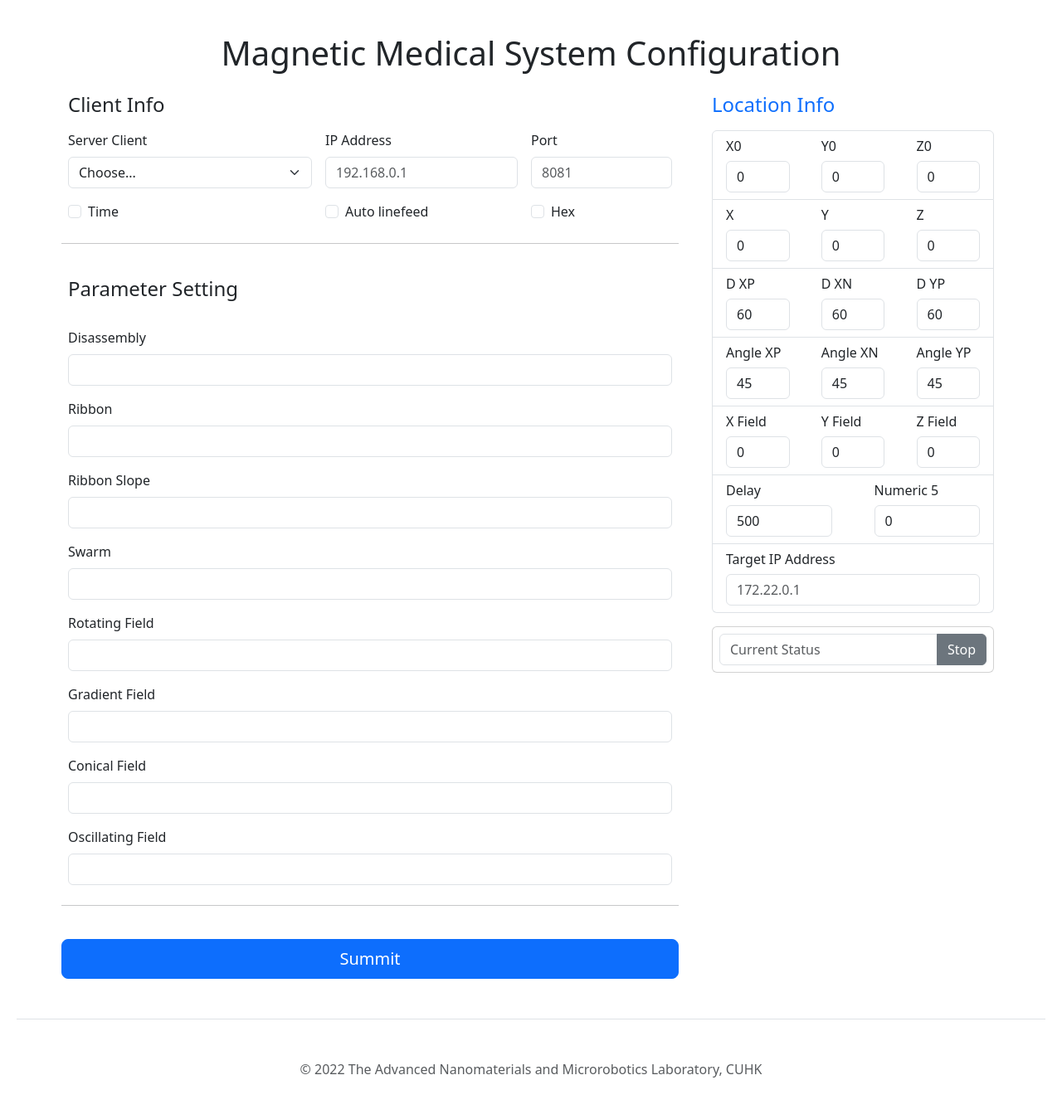
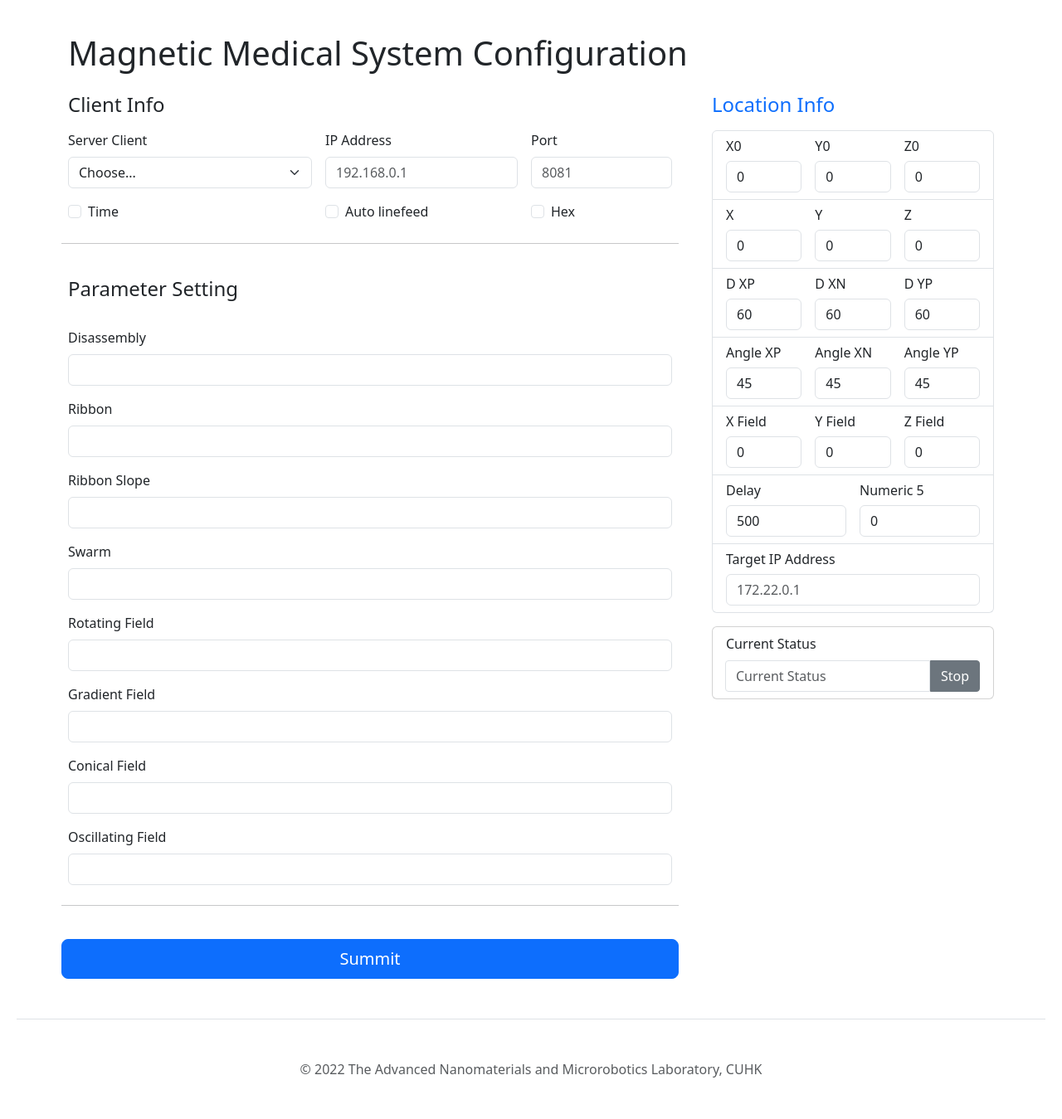
Before and after one commit to norbread2003/magneticMedicalSystem, a Flask app: page /configuration in a window 1280 px wide. Shown: the part 56-1405 px from the top of the page at 83% size. Run offline with Flask 2, Linux system fonts and the light colour scheme; some libraries are stand-ins or nearby versions.

Commit message:
Update Page Design.

```diff
--- a/app.py
+++ b/app.py
@@ -18,6 +18,16 @@ def home():
     )
 
 
+@app.route('/data')
+def data():
+    """Renders the about page."""
+    return render_template(
+        'data.html',
+        title='Real-time Data',
+        year=datetime.now().year
+    )
+
+
 @app.route('/configuration')
 def configuration():
     """Renders the about page."""
--- a/requirements.txt
+++ b/requirements.txt
@@ -1 +1,2 @@
 Flask>=1.1
+bootstrap-flask~=2.0
--- a/templates/configuration.html
+++ b/templates/configuration.html
@@ -1,7 +1,7 @@
 {% extends 'layout.html' %}
 
 {% block content %}
-    <div class="py-3 text-center">
+    <div class="py-3">
         <h1>Magnetic Medical System Configuration</h1>
     </div>
     <div class="row g-5">
@@ -10,8 +10,8 @@
                 <span class="text-primary">Location Info</span>
             </h4>
             <ul class="list-group mb-3">
-                <li class="list-group-item d-flex justify-content-between lh-sm">
-                    <div class="col-sm-3">
+                <li class="list-group-item d-flex justify-content-between lh-sm" style="padding: 0.5rem 0 0.5rem 1rem">
+                    <div class="col-sm-4" style="padding-right: 1rem">
                         <label for="location_x0" class="form-label">X0</label>
                         <input type="text" class="form-control" id="location_x0" placeholder="" value="0" required>
                         <div class="invalid-feedback">
@@ -19,7 +19,7 @@
                         </div>
                     </div>
 
-                    <div class="col-sm-3">
+                    <div class="col-sm-4" style="padding-right: 1rem">
                         <label for="location_y0" class="form-label">Y0</label>
                         <input type="text" class="form-control" id="location_y0" placeholder="" value="0" required>
                         <div class="invalid-feedback">
@@ -27,7 +27,7 @@
                         </div>
                     </div>
 
-                    <div class="col-sm-3">
+                    <div class="col-sm-4" style="padding-right: 1rem">
                         <label for="location_z0" class="form-label">Z0</label>
                         <input type="text" class="form-control" id="location_z0" placeholder="" value="0" required>
                         <div class="invalid-feedback">
@@ -35,8 +35,8 @@
                         </div>
                     </div>
                 </li>
-                <li class="list-group-item d-flex justify-content-between lh-sm">
-                    <div class="col-sm-3">
+                <li class="list-group-item d-flex justify-content-between lh-sm" style="padding: 0.5rem 0 0.5rem 1rem">
+                    <div class="col-sm-4" style="padding-right: 1rem">
                         <label for="location_x" class="form-label">X</label>
                         <input type="text" class="form-control" id="location_x" placeholder="" value="0" required>
                         <div class="invalid-feedback">
@@ -44,7 +44,7 @@
                         </div>
                     </div>
 
-                    <div class="col-sm-3">
+                    <div class="col-sm-4" style="padding-right: 1rem">
                         <label for="location_y" class="form-label">Y</label>
                         <input type="text" class="form-control" id="location_y" placeholder="" value="0" required>
                         <div class="invalid-feedback">
@@ -52,7 +52,7 @@
                         </div>
                     </div>
 
-                    <div class="col-sm-3">
+                    <div class="col-sm-4" style="padding-right: 1rem">
                         <label for="location_z" class="form-label">Z</label>
                         <input type="text" class="form-control" id="location_z" placeholder="" value="0" required>
                         <div class="invalid-feedback">
@@ -60,8 +60,8 @@
                         </div>
                     </div>
                 </li>
-                <li class="list-group-item d-flex justify-content-between lh-sm">
-                    <div class="col-sm-3">
+                <li class="list-group-item d-flex justify-content-between lh-sm" style="padding: 0.5rem 0 0.5rem 1rem">
+                    <div class="col-sm-4" style="padding-right: 1rem">
                         <label for="location_dxp" class="form-label">D XP</label>
                         <input type="text" class="form-control" id="location_dxp" placeholder="" value="60" required>
                         <div class="invalid-feedback">
@@ -69,7 +69,7 @@
                         </div>
                     </div>
 
-                    <div class="col-sm-3">
+                    <div class="col-sm-4" style="padding-right: 1rem">
                         <label for="location_dxn" class="form-label">D XN</label>
                         <input type="text" class="form-control" id="location_dxn" placeholder="" value="60" required>
                         <div class="invalid-feedback">
@@ -77,7 +77,7 @@
                         </div>
                     </div>
 
-                    <div class="col-sm-3">
+                    <div class="col-sm-4" style="padding-right: 1rem">
                         <label for="location_dyp" class="form-label">D YP</label>
                         <input type="text" class="form-control" id="location_dyp" placeholder="" value="60" required>
                         <div class="invalid-feedback">
@@ -85,8 +85,8 @@
                         </div>
                     </div>
                 </li>
-                <li class="list-group-item d-flex justify-content-between lh-sm">
-                    <div class="col-sm-3">
+                <li class="list-group-item d-flex justify-content-between lh-sm" style="padding: 0.5rem 0 0.5rem 1rem">
+                    <div class="col-sm-4" style="padding-right: 1rem">
                         <label for="location_angle_xp" class="form-label">Angle XP</label>
                         <input type="text" class="form-control" id="location_angle_xp" placeholder="" value="45"
                                required>
@@ -95,8 +95,8 @@
                         </div>
                     </div>
 
-                    <div class="col-sm-3">
-                        <label for="location_angle_xn" class="form-label">Angle XN</label>
+                    <div class="col-sm-4" style="padding-right: 1rem">
+                        <label for="location_angle_xn" class="form-label" style="white-space: nowrap">Angle XN</label>
                         <input type="text" class="form-control" id="location_angle_xn" placeholder="" value="45"
                                required>
                         <div class="invalid-feedback">
@@ -104,7 +104,7 @@
                         </div>
                     </div>
 
-                    <div class="col-sm-3">
+                    <div class="col-sm-4" style="padding-right: 1rem">
                         <label for="location_angle_yp" class="form-label">Angle YP</label>
                         <input type="text" class="form-control" id="location_angle_yp" placeholder="" value="45"
                                required>
@@ -113,9 +113,8 @@
                         </div>
                     </div>
                 </li>
-
-                <li class="list-group-item d-flex justify-content-between lh-sm">
-                    <div class="col-sm-3">
+                <li class="list-group-item d-flex justify-content-between lh-sm" style="padding: 0.5rem 0 0.5rem 1rem">
+                    <div class="col-sm-4" style="padding-right: 1rem">
                         <label for="location_field_x" class="form-label">X Field</label>
                         <input type="text" class="form-control" id="location_field_x" placeholder="" value="0"
                                required>
@@ -124,7 +123,7 @@
                         </div>
                     </div>
 
-                    <div class="col-sm-3">
+                    <div class="col-sm-4" style="padding-right: 1rem">
                         <label for="location_field_y" class="form-label">Y Field</label>
                         <input type="text" class="form-control" id="location_field_y" placeholder="" value="0"
                                required>
@@ -133,7 +132,7 @@
                         </div>
                     </div>
 
-                    <div class="col-sm-3">
+                    <div class="col-sm-4" style="padding-right: 1rem">
                         <label for="location_field_z" class="form-label">Z Field</label>
                         <input type="text" class="form-control" id="location_field_z" placeholder="" value="0"
                                required>
@@ -144,7 +143,7 @@
                 </li>
 
                 <li class="list-group-item d-flex justify-content-between lh-sm">
-                    <div class="col-sm-5">
+                    <div class="col-sm-6" style="padding-right: 0.5rem">
                         <label for="location_delay" class="form-label">Delay</label>
                         <input type="text" class="form-control" id="location_delay" placeholder="" value="500" required>
                         <div class="invalid-feedback">
@@ -152,7 +151,7 @@
                         </div>
                     </div>
 
-                    <div class="col-sm-5">
+                    <div class="col-sm-6" style="padding-left:0.5rem">
                         <label for="location_numeric" class="form-label">Numeric 5</label>
                         <input type="text" class="form-control" id="location_numeric" placeholder="" value="0" required>
                         <div class="invalid-feedback">
@@ -172,10 +171,27 @@
                 </li>
             </ul>
 
-            <form class="card p-2">
-                <div class="input-group">
-                    <input type="text" class="form-control" placeholder="Current Status">
-                    <button type="submit" class="btn btn-secondary">Stop</button>
+            <form class="card" style="padding: 0.5rem 1rem">
+                <div class="input-group" style="flex-direction: column">
+                    <div>
+                        <label for="system_target_ip" class="form-label">Current Status</label>
+                    </div>
+                    <div style="display: flex">
+                        <input
+                                type="text"
+                                class="form-control"
+                                readonly
+                                placeholder="Current Status"
+                                style="border-radius: 0.25rem 0 0 0.25rem"
+                        >
+                        <button
+                                type="submit"
+                                class="btn btn-secondary"
+                                style="border-radius: 0 0.25rem 0.25rem 0"
+
+                        >
+                            Stop</button>
+                    </div>
                 </div>
             </form>
         </div>
```
Also changed, not shown: templates/data.html (added, +104 -0 lines), templates/layout.html (+37 -1 lines).
